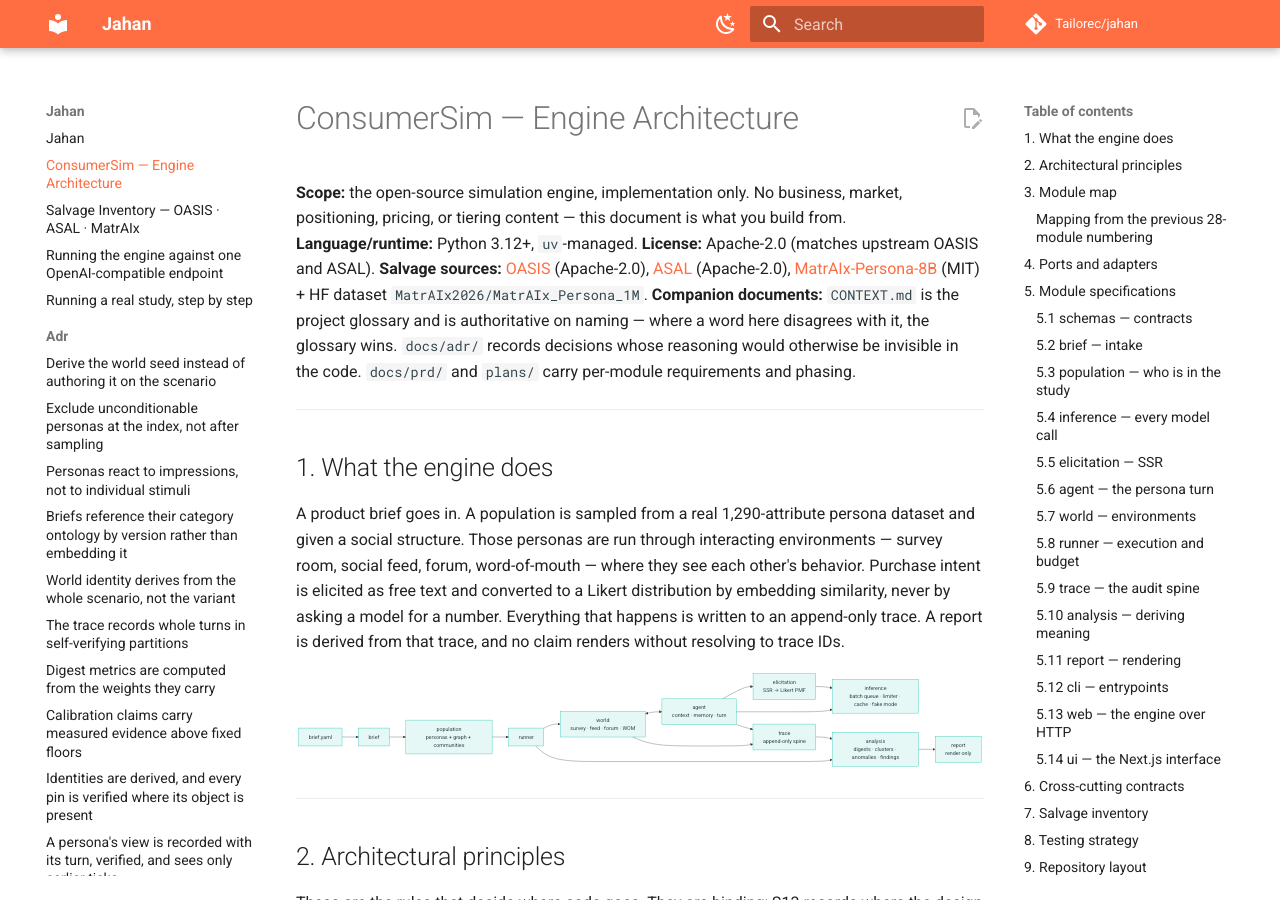
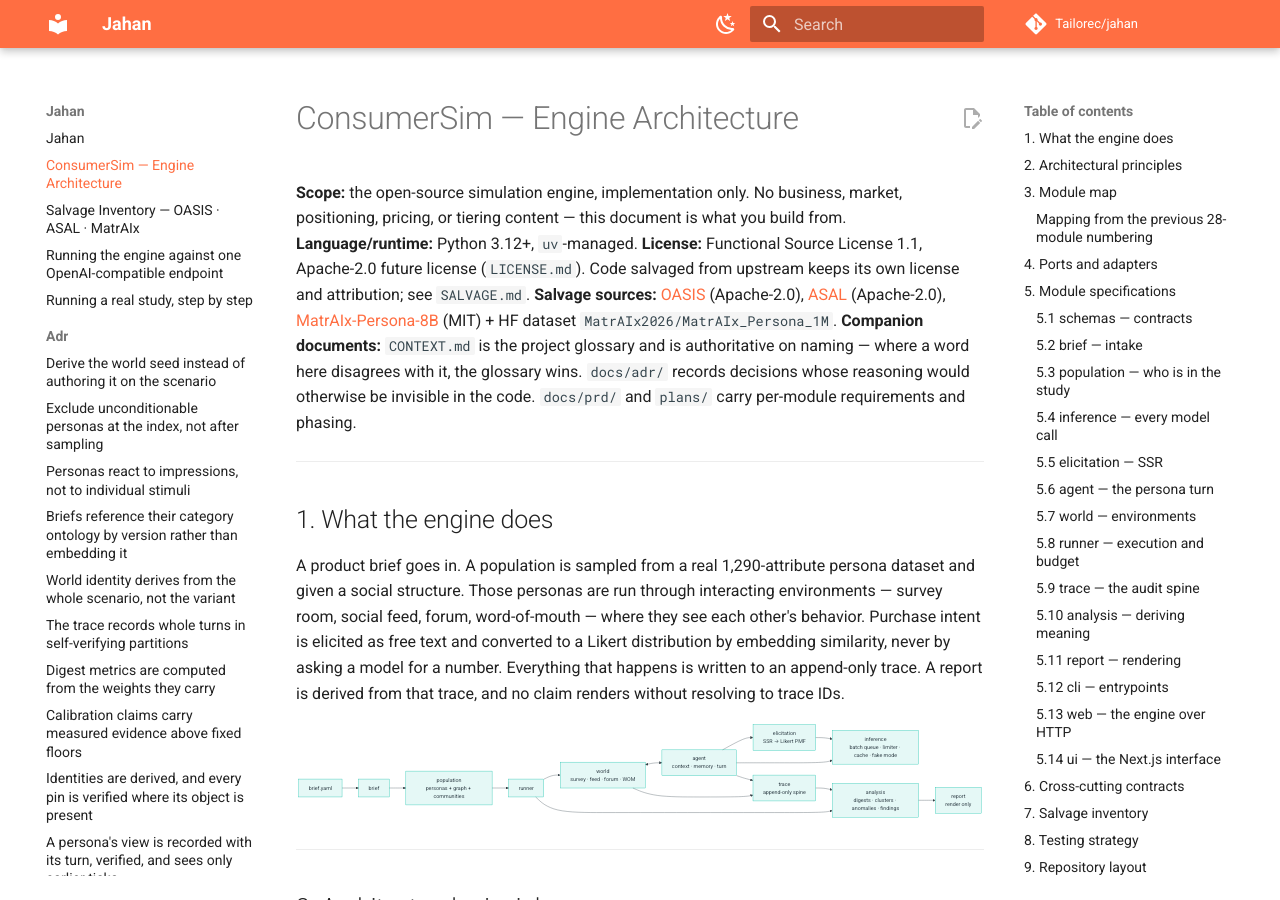
Before and after one commit to Tailorec/jahan, an MkDocs documentation site: the page built from docs/FINAL_ARCH.md, in a window 1280 px wide and 900 px high. Built offline with MkDocs 1.6.1 and Material for MkDocs 9.7.7, drawn with Linux system fonts in a browser that asks for light colours; comment, search, counter and statistics services are not loaded.

Commit message:
docs: the architecture states the repository's license, and that salvaged code keeps its own
Co-Authored-By: Claude Opus 5.5 <noreply@anthropic.com>
Claude-Session: https://claude.ai/code/session_01YM9XGptbUGHJ6qVsqkgJ4F

```diff
--- a/docs/FINAL_ARCH.md
+++ b/docs/FINAL_ARCH.md
@@ -2,7 +2,7 @@
 
 **Scope:** the open-source simulation engine, implementation only. No business, market, positioning, pricing, or tiering content — this document is what you build from.
 **Language/runtime:** Python 3.12+, `uv`-managed.
-**License:** Apache-2.0 (matches upstream OASIS and ASAL).
+**License:** Functional Source License 1.1, Apache-2.0 future license (`LICENSE.md`). Code salvaged from upstream keeps its own license and attribution; see `SALVAGE.md`.
 **Salvage sources:** [OASIS](https://github.com/camel-ai/oasis) (Apache-2.0), [ASAL](https://github.com/SakanaAI/asal) (Apache-2.0), [MatrAIx-Persona-8B](https://github.com/MatrAIx-ai/MatrAIx-Persona-8B) (MIT) + HF dataset `MatrAIx2026/MatrAIx_Persona_1M`.
 **Companion documents:** `CONTEXT.md` is the project glossary and is authoritative on naming — where a word here disagrees with it, the glossary wins. `docs/adr/` records decisions whose reasoning would otherwise be invisible in the code. `docs/prd/` and `plans/` carry per-module requirements and phasing.
 
```
